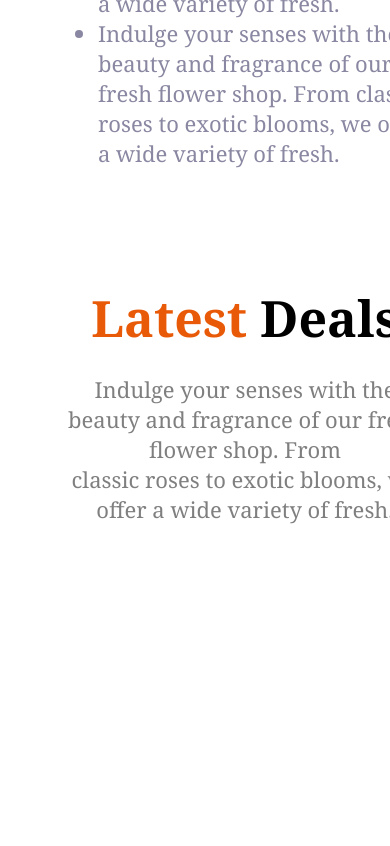
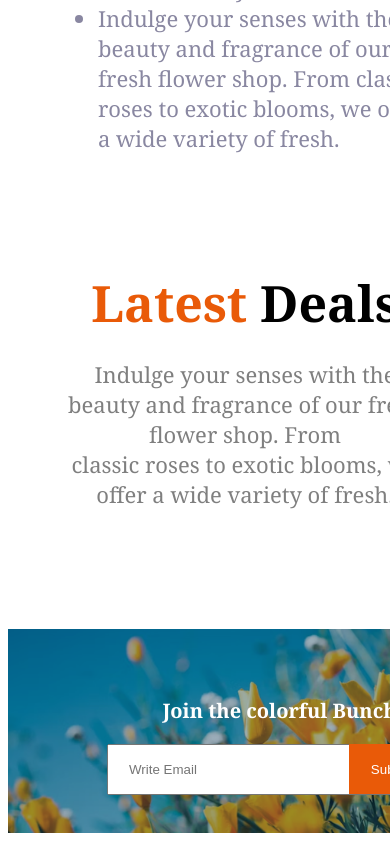
Before and after one commit to nokib-web/Assignment-02, a plain HTML site: page index.html in a window 390 px wide. Shown: the part 4563-5409 px from the top of the page. Before the commit the page ends 5109 px from the top, so only its background shows below. Drawn offline with Linux system fonts and the light colour scheme.

Commit message:
added the join section and responsive

```diff
--- a/index.html
+++ b/index.html
@@ -127,6 +127,31 @@
             <p class="deals-title"><span class="sc" >Latest</span>  Deals</p>
             <p class="deals-description">Indulge your senses with the beauty and fragrance of our fresh flower shop. From <br> classic roses to exotic blooms, we offer a wide variety of fresh.</p>
         </section>
+
+        <!-- offers section -->
+        <!-- <section class="discount-card-container">
+           <div class="discount-card">
+            <img src="assets/deal-bloom.png" alt="">
+            <div class="card-text">
+                <h4>60% Off | Bloom Plant</h4>
+                <p><u>Shop Now</u></p>
+            </div>
+           </div>
+        </section> -->
+
+
+        <!-- join section -->
+         <section class="join">
+            <div class="join-card">
+                <img src="assets/news-letter-bg.png" alt="">
+                <div class="join-text">
+                    <h4>Join the colorful Bunch</h4>
+                       <input type="email" placeholder="Write Email">
+                    <button class="button" >Subscribe</button>
+                </div>
+
+            </div>
+         </section>
     </main>
 
     <footer>
--- a/styles/style.css
+++ b/styles/style.css
@@ -1,3 +1,5 @@
+
+
 
 @import url('https://fonts.googleapis.com/css2?family=Noto+Serif:ital,wght@0,100..900;1,100..900&display=swap');
 
@@ -181,15 +183,97 @@ nav ul li{
 
 
 
+/* discount card related style */
+/* .discount-card{
+    position: relative;
+    width: 1140px;
+    margin: 0 auto;
+}
+.discount-card img{
+    border-radius: 10px;
+}
+.card-text{
+    position: absolute;
+
+    color: aliceblue;
+
+    top: 50%;
+    left: 50%;
+    transform: translate(-50%, -50%);
+
+} */
+
+
+/* join related style */
+.join-card img{
+    width: 100%;
+    /* position: relative; */
+
+}
+.join{
+    margin: 0 auto;
+    width: 1440px;
+
+    margin-top: 120px;
+    position: relative;
+}
+.join-text{
+    position: absolute;
+    text-align: center;
+    align-items: center;
+    top: 25%;
+    left: 18%;
+    gap: 0px
+
+}
+.join-text input{
+    width: 51.875rem;
+height: 47px;
+
+padding: 0px;
+position: relative;
+
+padding-left: 20px;
+
+
+}
+.join-text button{
+    width: 11.625rem;
+    height: 50px;
+
+    background-color: #E95A08;
+    color: white;
+    border: none;
+    position: absolute;
+    right: 0px;
+
+
+
+}
+.join-text h4{
+    font-size: 50px;
+    font-weight: bold;
+    color: white;
+    margin-bottom: 20px;
+    ;
+}
+
+
+
+
+
+
     /*mobile responsive  */
 
 @media screen and (max-width:576px){
+
    /* navbar and bannar responsive */
 
 
 
    nav{
         margin: 0 auto;
+        margin-left: 20px;
 
 
     }
@@ -200,6 +284,7 @@ nav ul li{
     nav div li{
         display: none;
     }
+
     .navbar{
         width: 100%;
         margin: 0 auto;
@@ -236,7 +321,7 @@ nav ul li{
     .card-container {
         display: grid;
         grid-template-columns: repeat(2, 1fr);
-        gap: 15px;
+        gap: 10px;
         max-width: 576px;
 
 
@@ -244,6 +329,7 @@ nav ul li{
      .card{
         height: fit-content;
         width:100%;
+
   }
 
 /* lover responsive */
@@ -280,4 +366,37 @@ nav ul li{
 
 
 
+
+/* join section responsive */
+.join{
+    width: 550px;
+
+
+    position: relative;
 }
+.join-text input{
+    max-width: 321px;
+    height: 47px;
+    position: relative;
+}
+.join-card img{
+    width: 100%;
+
+
+}
+
+.join-text{
+
+    position: absolute;
+    left: 18%;
+    top: 20%;
+}
+.join-text button{
+    position: absolute;
+    width: 103px;
+}
+.join-text h4{
+    font-size: 20px;
+}
+
+}
```
